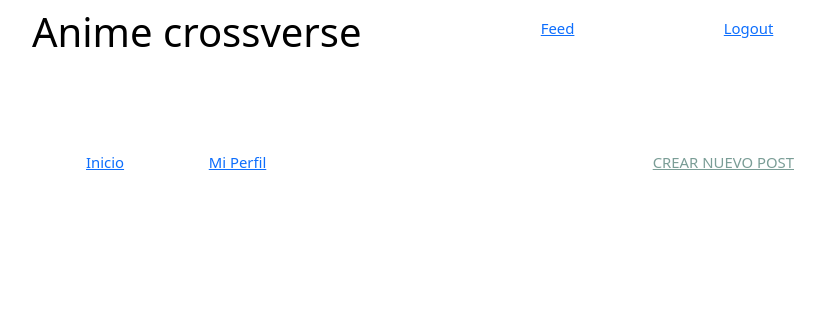
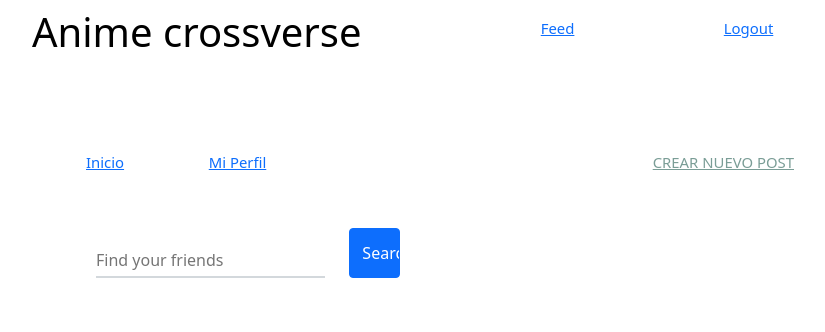
Before and after one commit to Fosa404/social-network-django, a Django app: page / in a window 1280 px wide. Shown: the top 332 px of the page, without its empty margins (200-1025 px from the left). Run offline with Django 5.2, Linux system fonts and the light colour scheme; the visitor is signed in with stand-in values (Sample User, id 1); data that the repository does not hold is empty.

Commit message:
features: -posts filter, -user search

```diff
--- a/social/views.py
+++ b/social/views.py
@@ -1,8 +1,9 @@
-from django.shortcuts import redirect, render
+from django.shortcuts import redirect, render, get_object_or_404
 from django.contrib.auth import logout
 from django.contrib.auth.decorators import login_required
 from django.contrib import messages
 from django.contrib.auth.models import User
+from django.http import Http404
 from .form import PostForm, SignupForm
 
 
@@ -11,15 +12,30 @@ from .models import Post, Follow
 
 @login_required(login_url='login')
 def feed(request):
-    posts = Post.objects.all()
-    context = {
-        "posts": posts
-    }
-    return render(
-        request,
-        "social/feed.html",
-        context
-    )
+    current_user = request.user
+    if request.method == 'GET':
+        following_users_ids = Follow.objects.filter(
+            follower_user=current_user).values_list('followed_user_id', flat=True)
+
+        posts = Post.objects.filter(id__in=following_users_ids)
+
+        context = {
+            "posts": posts
+        }
+        return render(
+            request,
+            "social/feed.html",
+            context
+        )
+    if request.method == 'POST':
+        search_user = User.objects.filter(
+            username__contains=request.POST.get('search_users'))
+        try:
+            user = get_object_or_404(search_user)
+            return redirect('profile', user.username)
+        except Http404:
+            messages.error(request, 'No user found with that username')
+        return redirect('feed')
 
 
 @login_required(login_url='login')
--- a/templates/social/feed.html
+++ b/templates/social/feed.html
@@ -2,6 +2,11 @@
 {% load humanize %}
 
 {% block content %}
+<form method="post" class="d-flex w-50">
+    {% csrf_token %}
+    <input type="text" placeholder="Find your friends" name="search_users" id="users" class="mr-2">
+    <input class="btn btn-primary col-2 ms-4" type="submit" value="Search" id="users">
+</form>
 
 {% for post in posts %}
 <article>
```
